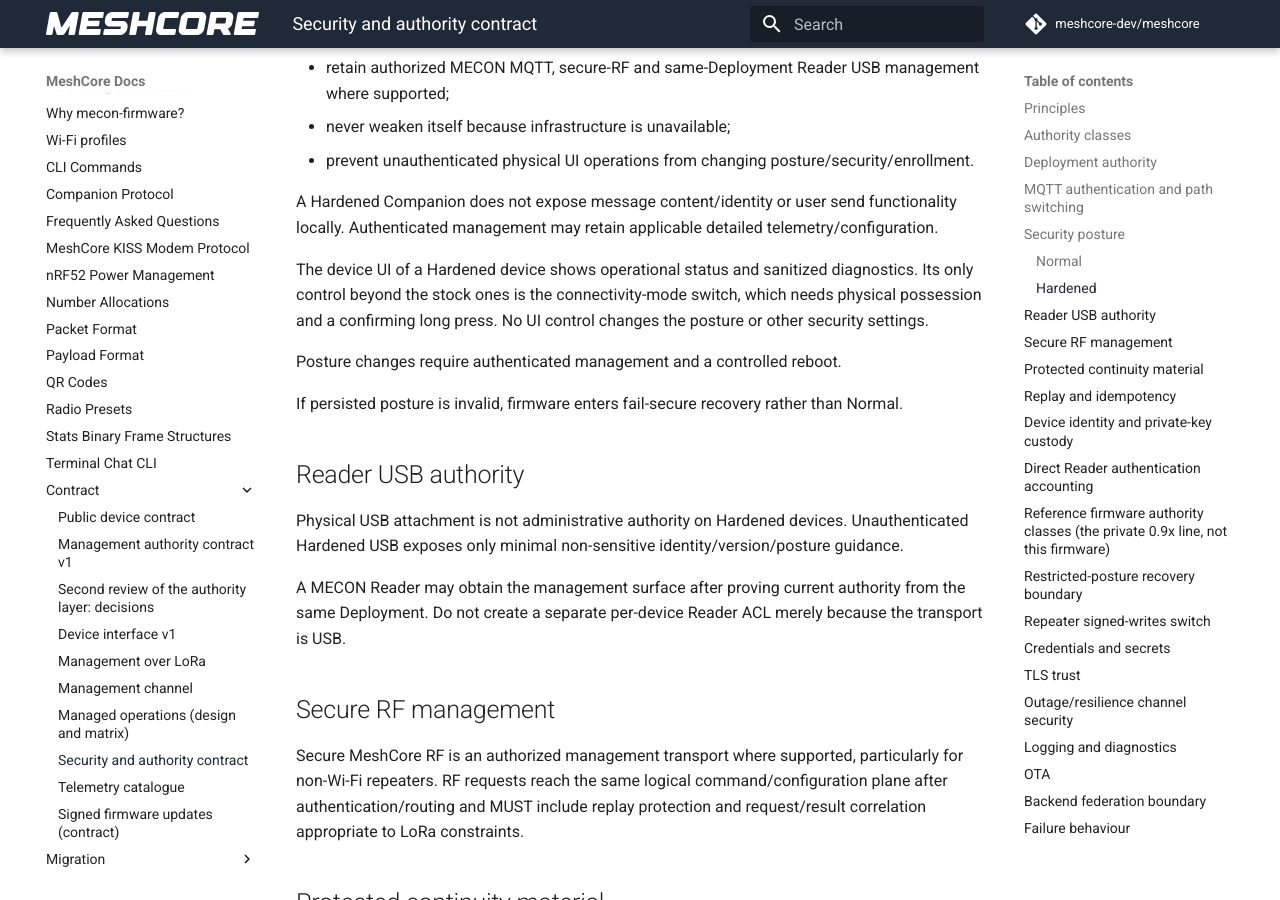
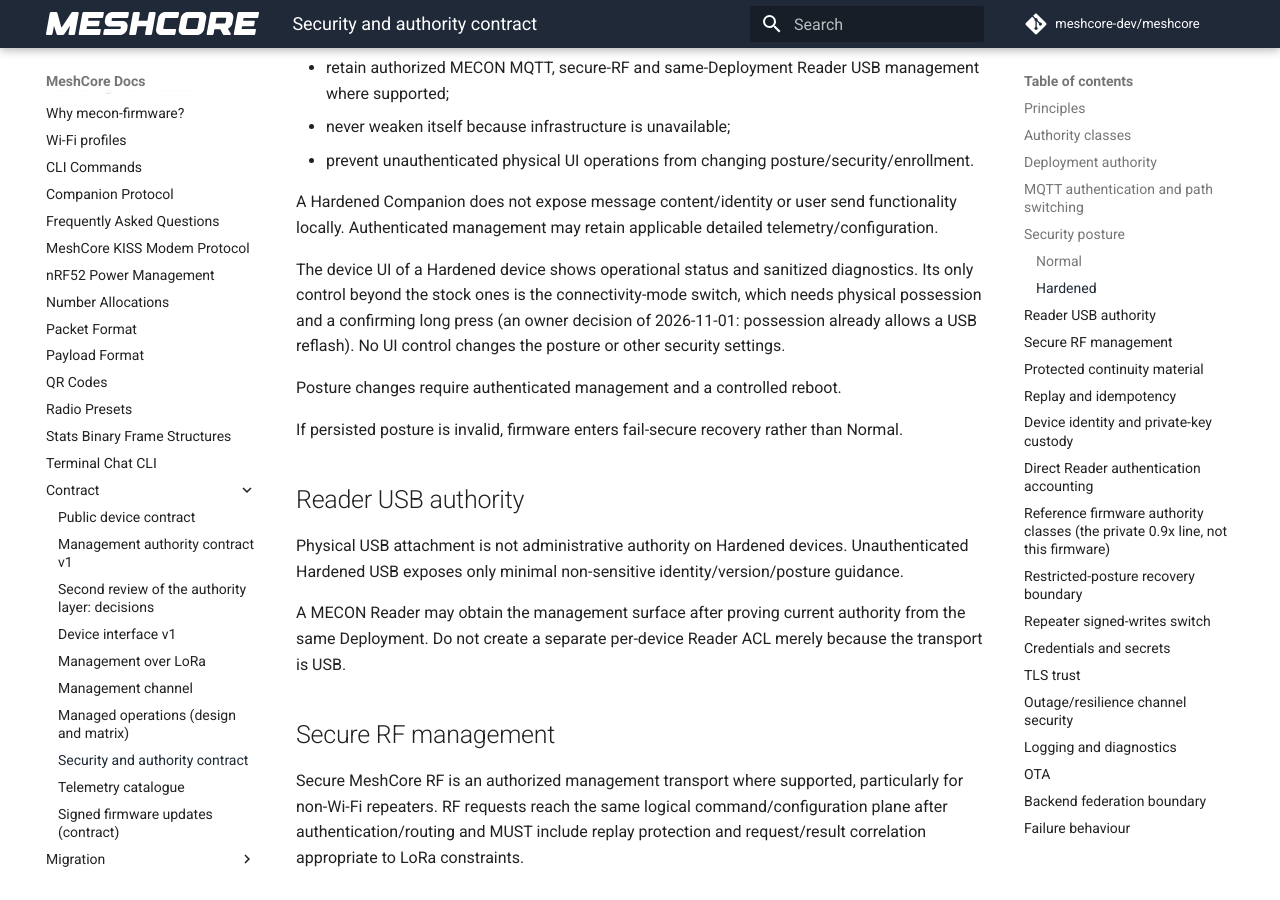
Before and after one commit to hoejriis/mecon-firmware, an MkDocs documentation site: the page built from docs/contract/SECURITY_AND_AUTHORITY.md, in a window 1280 px wide and 900 px high, scrolled down 2196 px. Built offline with MkDocs 1.6.1 and Material for MkDocs 9.7.7, drawn with Linux system fonts in a browser that asks for light colours; comment, search, counter and statistics services are not loaded.

Commit message:
SECURITY_AND_AUTHORITY: the Hardened mode switch is an owner decision
Owner decision of 2026-11-01, relayed by the firmware coder: keep the
button switch in Hardened, since physical possession already allows a
USB reflash.

Co-Authored-By: Claude Opus 5.5 (1M context) <noreply@anthropic.com>

```diff
--- a/docs/contract/SECURITY_AND_AUTHORITY.md
+++ b/docs/contract/SECURITY_AND_AUTHORITY.md
@@ -65,7 +65,7 @@ Hardened is a managed-infrastructure posture. It MUST:
 
 A Hardened Companion does not expose message content/identity or user send functionality locally. Authenticated management may retain applicable detailed telemetry/configuration.
 
-The device UI of a Hardened device shows operational status and sanitized diagnostics. Its only control beyond the stock ones is the connectivity-mode switch, which needs physical possession and a confirming long press. No UI control changes the posture or other security settings.
+The device UI of a Hardened device shows operational status and sanitized diagnostics. Its only control beyond the stock ones is the connectivity-mode switch, which needs physical possession and a confirming long press (an owner decision of 2026-11-01: possession already allows a USB reflash). No UI control changes the posture or other security settings.
 
 Posture changes require authenticated management and a controlled reboot.
 
```
